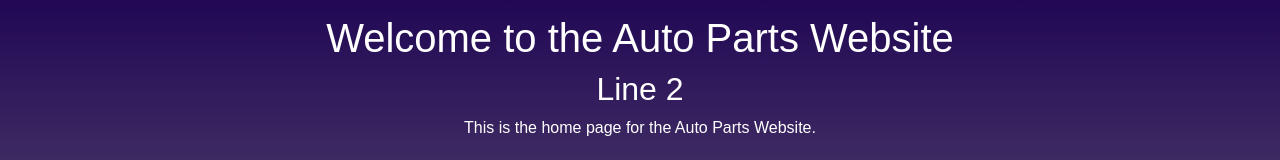
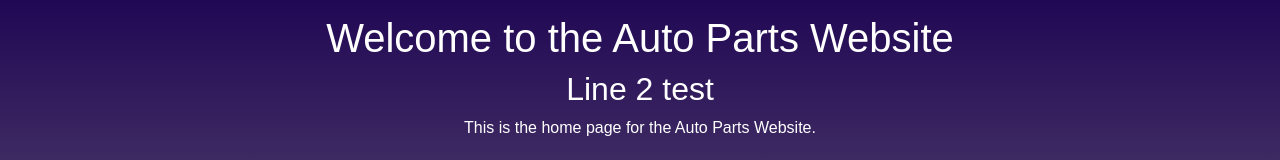
Before and after one commit to Markov134/CSCI-467-Project, a React (Create React App) app in the folder autoparts-website/: page / in a window 1280 px wide. Shown: the part 147-307 px from the top of the page. Built offline with nearby package versions, Linux system fonts and the light colour scheme.

Commit message:
Github ruleset test

```diff
--- a/autoparts-website/src/pages/home/HomePage.js
+++ b/autoparts-website/src/pages/home/HomePage.js
@@ -6,7 +6,7 @@ function HomePage(){
     return (
             <div className={styles.background}>
                 <h1>Welcome to the Auto Parts Website</h1>
-                <h2>Line 2</h2>
+                <h2>Line 2 test</h2>
                 <p>This is the home page for the Auto Parts Website.</p>
                 <Carousel style={{ maxWidth: '800px', margin: '0 auto', justifyContent: 'center' }}>
                     <Carousel.Item>
```
